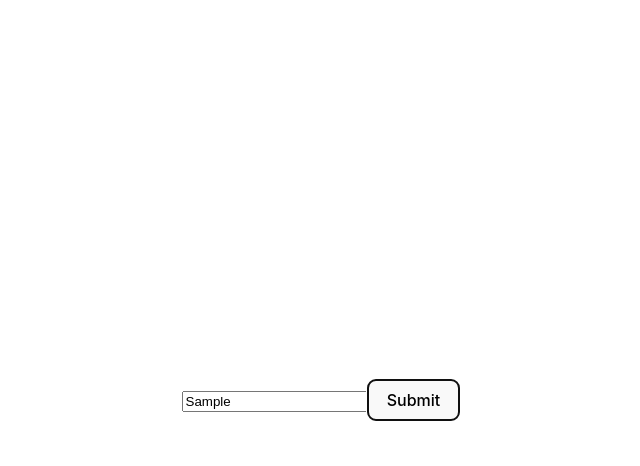
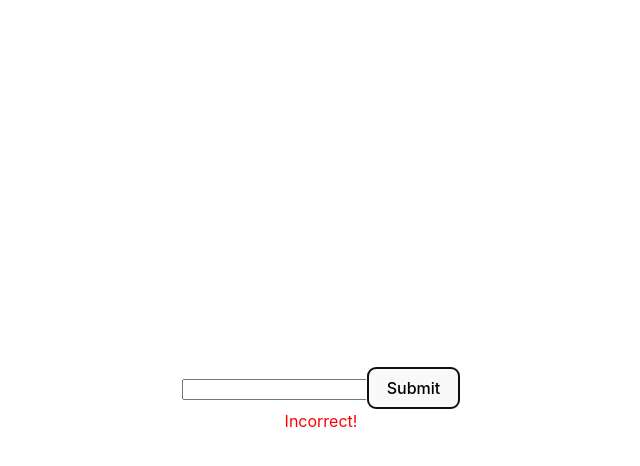
Before and after one commit to KavanGGandhi/Learn-Hangul, a React (Vite) app: page / in a window 1280 px wide. Both pictures are taken after typing "Sample" into the empty fields and a click on the button "Submit". Shown: the top 466 px of the page, without its empty margins (319-959 px from the left). Built offline with nearby package versions, Linux system fonts and the light colour scheme.

Commit message:
Added example behavior for input bar

```diff
--- a/src/AnswerInput.jsx
+++ b/src/AnswerInput.jsx
@@ -1,10 +1,52 @@
+import React, { useState } from 'react';
+
 function AnswerInput() {
+    const [answer, setAnswer] = useState('');
+    //Example for now, will move to parent component later
+    const [isCorrect, setIsCorrect] = useState(null);
+
+    const correctAnswer = 'ga'; //Example
+
+    const handleInputChange = (event) => {
+        setAnswer(event.target.value);
+    }
+
+    //Example toy function to check if answer is correct
+    const checkAnswer = (answer) => {
+        if(answer === correctAnswer) {
+            setIsCorrect(true);
+        } else {
+            setIsCorrect(false);
+        }
+        setAnswer('');
+    }
+
+    const handleSubmit = () => {
+        checkAnswer(answer);
+        setAnswer('');
+    }
+
+    //Example behavior for now, will move onto the parent component later
     return (
         <div>
-        <input type="text" />
-        <button>Submit</button>
+            <div>
+                <input
+                    type="text"
+                    value={answer}
+                    onChange={handleInputChange}/>
+                <button onClick={handleSubmit}>Submit</button>
+            </div>
+            {isCorrect === true && (
+                <div style={{color: 'green'}}>Correct!</div>
+            )}
+            {isCorrect === false && (
+                <div style={{color: 'red'}}>Incorrect!</div>
+            )}
+            {isCorrect === null && (
+                <div> </div>
+            )}
         </div>
-    );
+        );
 }
 
 export default AnswerInput;
```
